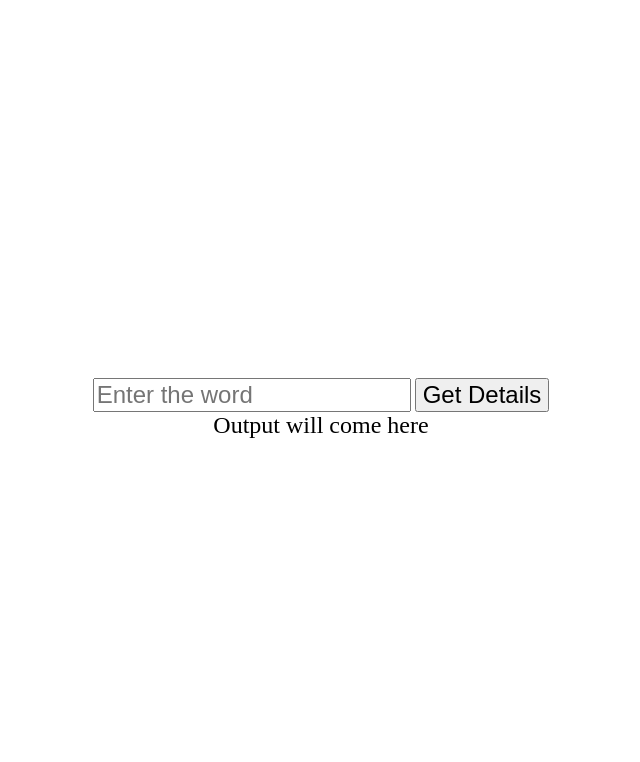
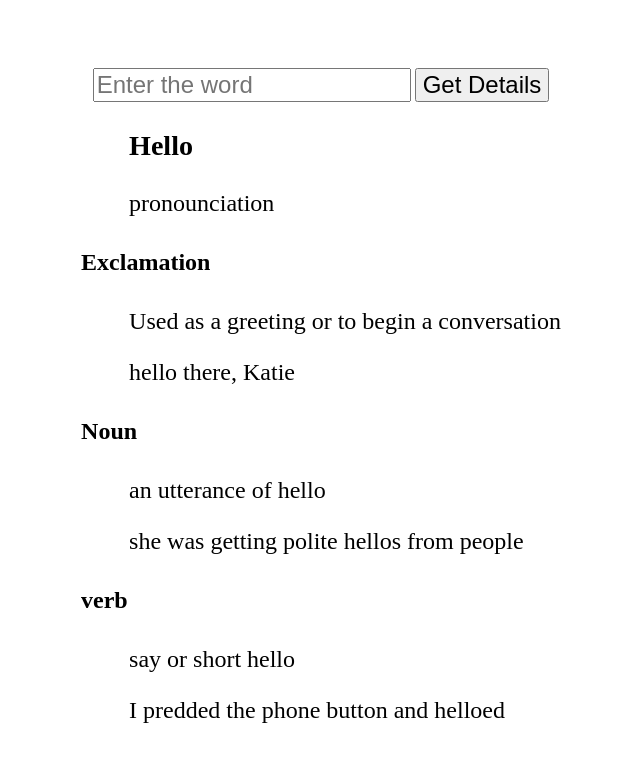
Before and after one commit to SouravsGithub/3-projects, a plain HTML site: page 2nd-project/index.html in a window 1280 px wide. Shown: the whole page, without its empty margins (327-967 px from the left). Drawn offline with Linux system fonts and the light colour scheme.

Commit message:
making the elemtns of the dom

```diff
--- a/2nd-project/app.js
+++ b/2nd-project/app.js
@@ -1,7 +1,8 @@
 const baseUrl = "https://api.dictionaryapi.dev/api/v2/entries/en/";
 const btn = document.querySelector(".btn");
 const output = document.querySelector(".output");
-
+const mainWord = document.querySelector(".mainWord");
+const pronounciation = document.querySelector(".pronounciation");
 
 btn.addEventListener("click", () => {
     let mainUrl = constructUrl();
@@ -9,7 +10,7 @@ btn.addEventListener("click", () => {
 });
 
 function constructUrl() {
-    let word = document.querySelector("#word").value;
+    let word = document.querySelector("#wordInput").value;
     return baseUrl + word;
 }
 
@@ -19,6 +20,8 @@ function getData(url) {
         return res.json();
     }).then((data) => {
         console.log(data);
+        mainWord.innerText = data[0].word;
+        pronounciation.innerText = data[0].phonetic;
     }).catch((err) => {
         console.log("error", err);
     });
--- a/2nd-project/index.html
+++ b/2nd-project/index.html
@@ -11,10 +11,30 @@
 
 <body>
     <div class="container">
-        <input type="text" placeholder="Enter the word" id="word">
+        <input type="text" placeholder="Enter the word" id="wordInput">
         <button class="btn">Get Details</button>
     </div>
-    <div class="output">Output will come here</div>
+    <div class="output">
+        <h3 class="mainWord">Hello</h3>
+        <p class="pronounciation">pronounciation</p>
+        <ul class="meanings">
+            <li>
+                <h4>Exclamation</h4>
+                <p>Used as a greeting or to begin a conversation</p>
+                <p>hello there, Katie</p>
+            </li>
+            <li>
+                <h4>Noun</h4>
+                <p>an utterance of hello</p>
+                <p>she was getting polite hellos from people</p>
+            </li>
+            <li>
+                <h4>verb</h4>
+                <p>say or short hello</p>
+                <p>I predded the phone button and helloed</p>
+            </li>
+        </ul>
+    </div>
     <script src="app.js"></script>
 </body>
 
--- a/2nd-project/style.css
+++ b/2nd-project/style.css
@@ -17,3 +17,15 @@ label,
 .btn {
     font-size: 1.5rem;
 }
+
+ul {
+    list-style: none;
+    width: 100%;
+    padding: 0;
+}
+
+ul li p,
+.output>h3,
+.output>p {
+    margin-left: 3rem;
+}
```
